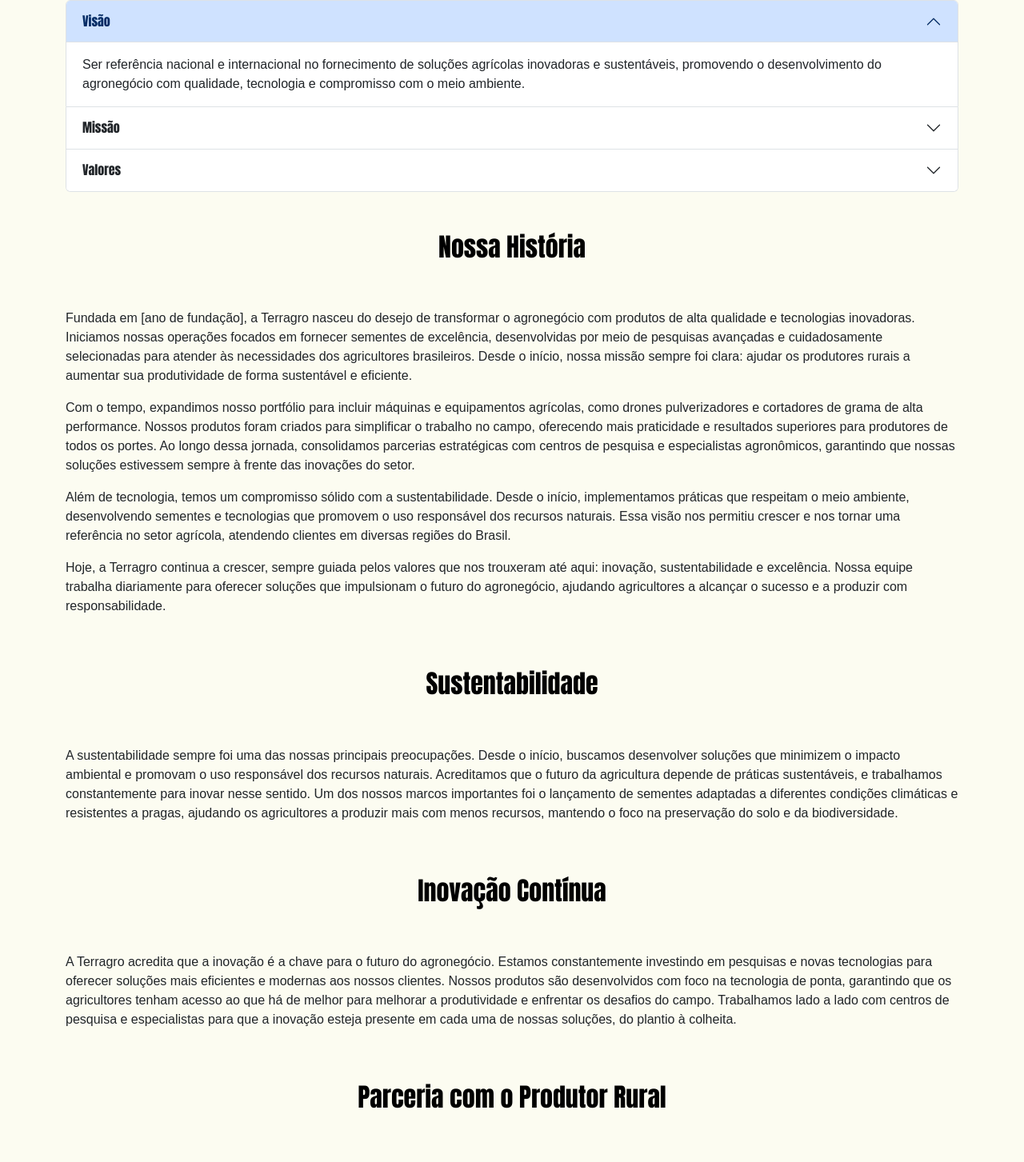
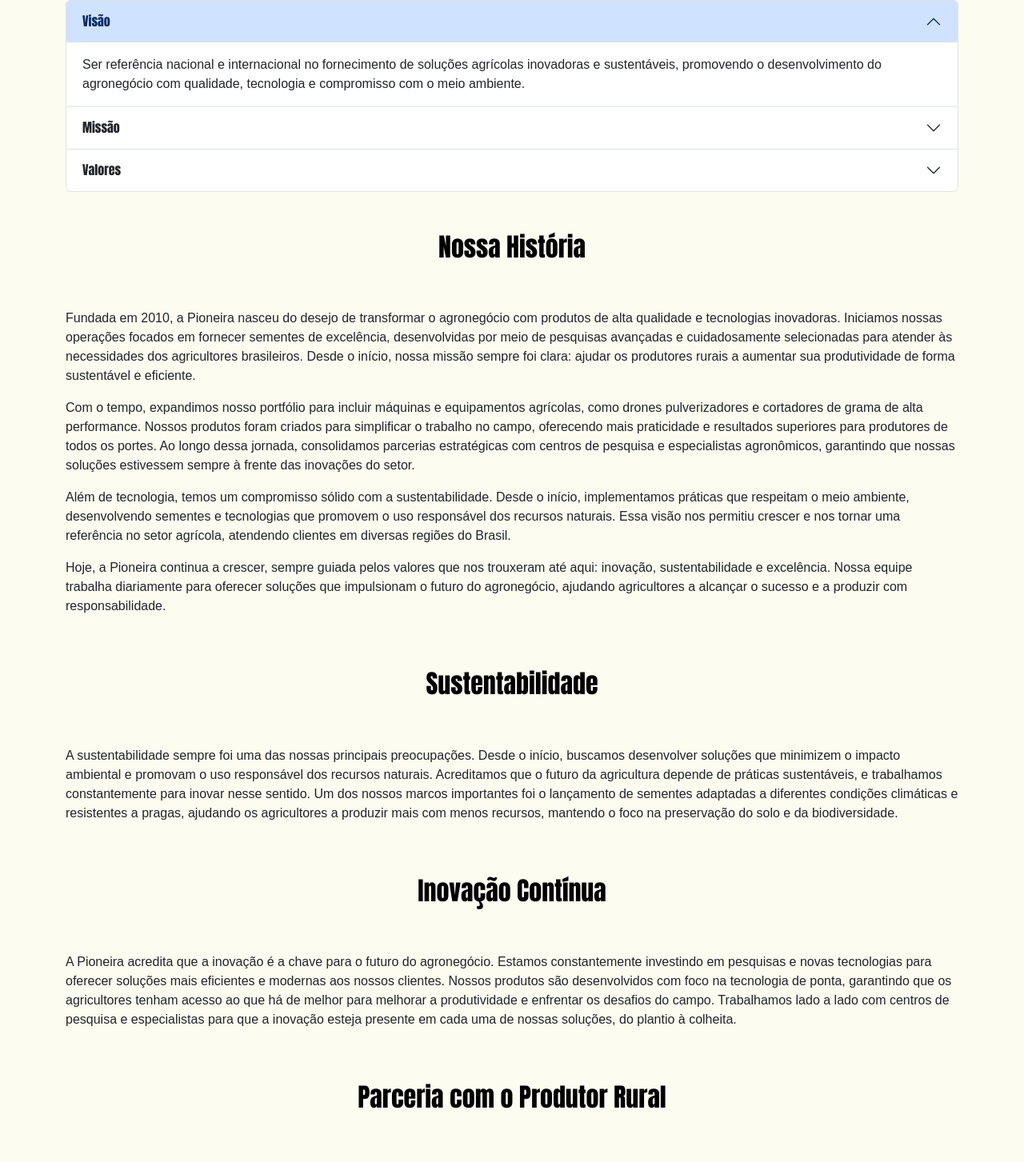
Before and after one commit to thiagoluznascimento/pioneira, a React (Vite) app: page /about in a window 1280 px wide. Shown: the part 302-1755 px from the top of the page at 80% size. Built offline with nearby package versions, Linux system fonts and the light colour scheme.

Commit message:
Adiciona ano e renomea nome da empresa na página sobre.

```diff
--- a/src/Pages/About/index.jsx
+++ b/src/Pages/About/index.jsx
@@ -38,16 +38,16 @@
             </Accordion>
 
             <h3 className="sub-titulo-h3">Nossa História</h3>
-            <p>Fundada em [ano de fundação], a Terragro nasceu do desejo de transformar o agronegócio com produtos de alta qualidade e tecnologias inovadoras. Iniciamos nossas operações focados em fornecer sementes de excelência, desenvolvidas por meio de pesquisas avançadas e cuidadosamente selecionadas para atender às necessidades dos agricultores brasileiros. Desde o início, nossa missão sempre foi clara: ajudar os produtores rurais a aumentar sua produtividade de forma sustentável e eficiente.</p>
+            <p>Fundada em 2010, a Pioneira nasceu do desejo de transformar o agronegócio com produtos de alta qualidade e tecnologias inovadoras. Iniciamos nossas operações focados em fornecer sementes de excelência, desenvolvidas por meio de pesquisas avançadas e cuidadosamente selecionadas para atender às necessidades dos agricultores brasileiros. Desde o início, nossa missão sempre foi clara: ajudar os produtores rurais a aumentar sua produtividade de forma sustentável e eficiente.</p>
             <p>Com o tempo, expandimos nosso portfólio para incluir máquinas e equipamentos agrícolas, como drones pulverizadores e cortadores de grama de alta performance. Nossos produtos foram criados para simplificar o trabalho no campo, oferecendo mais praticidade e resultados superiores para produtores de todos os portes. Ao longo dessa jornada, consolidamos parcerias estratégicas com centros de pesquisa e especialistas agronômicos, garantindo que nossas soluções estivessem sempre à frente das inovações do setor.</p>
             <p>Além de tecnologia, temos um compromisso sólido com a sustentabilidade. Desde o início, implementamos práticas que respeitam o meio ambiente, desenvolvendo sementes e tecnologias que promovem o uso responsável dos recursos naturais. Essa visão nos permitiu crescer e nos tornar uma referência no setor agrícola, atendendo clientes em diversas regiões do Brasil.</p>
-            <p>Hoje, a Terragro continua a crescer, sempre guiada pelos valores que nos trouxeram até aqui: inovação, sustentabilidade e excelência. Nossa equipe trabalha diariamente para oferecer soluções que impulsionam o futuro do agronegócio, ajudando agricultores a alcançar o sucesso e a produzir com responsabilidade.</p>
+            <p>Hoje, a Pioneira continua a crescer, sempre guiada pelos valores que nos trouxeram até aqui: inovação, sustentabilidade e excelência. Nossa equipe trabalha diariamente para oferecer soluções que impulsionam o futuro do agronegócio, ajudando agricultores a alcançar o sucesso e a produzir com responsabilidade.</p>
 
             <h3 className="sub-titulo-h3" >Sustentabilidade</h3>
             <p>A sustentabilidade sempre foi uma das nossas principais preocupações. Desde o início, buscamos desenvolver soluções que minimizem o impacto ambiental e promovam o uso responsável dos recursos naturais. Acreditamos que o futuro da agricultura depende de práticas sustentáveis, e trabalhamos constantemente para inovar nesse sentido. Um dos nossos marcos importantes foi o lançamento de sementes adaptadas a diferentes condições climáticas e resistentes a pragas, ajudando os agricultores a produzir mais com menos recursos, mantendo o foco na preservação do solo e da biodiversidade.</p>
 
             <h3 className="sub-titulo-h3" >Inovação Contínua</h3>
-            <p>A Terragro acredita que a inovação é a chave para o futuro do agronegócio. Estamos constantemente investindo em pesquisas e novas tecnologias para oferecer soluções mais eficientes e modernas aos nossos clientes. Nossos produtos são desenvolvidos com foco na tecnologia de ponta, garantindo que os agricultores tenham acesso ao que há de melhor para melhorar a produtividade e enfrentar os desafios do campo. Trabalhamos lado a lado com centros de pesquisa e especialistas para que a inovação esteja presente em cada uma de nossas soluções, do plantio à colheita.</p>
+            <p>A Pioneira acredita que a inovação é a chave para o futuro do agronegócio. Estamos constantemente investindo em pesquisas e novas tecnologias para oferecer soluções mais eficientes e modernas aos nossos clientes. Nossos produtos são desenvolvidos com foco na tecnologia de ponta, garantindo que os agricultores tenham acesso ao que há de melhor para melhorar a produtividade e enfrentar os desafios do campo. Trabalhamos lado a lado com centros de pesquisa e especialistas para que a inovação esteja presente em cada uma de nossas soluções, do plantio à colheita.</p>
 
             <h3 className="sub-titulo-h3">Parceria com o Produtor Rural</h3>
             <p>Valorizamos profundamente a parceria com o agricultor e entendemos que cada fazenda, cada colheita, tem suas próprias particularidades. Por isso, oferecemos um atendimento personalizado, com foco em entender as necessidades específicas de cada cliente e oferecer soluções que realmente façam a diferença. Estamos ao lado dos produtores em todas as etapas do processo, desde o planejamento até a execução, oferecendo suporte técnico, consultoria especializada e produtos que agregam valor. A confiança que construímos ao longo dos anos com nossos clientes é a base do nosso sucesso.</p> <br />
```
